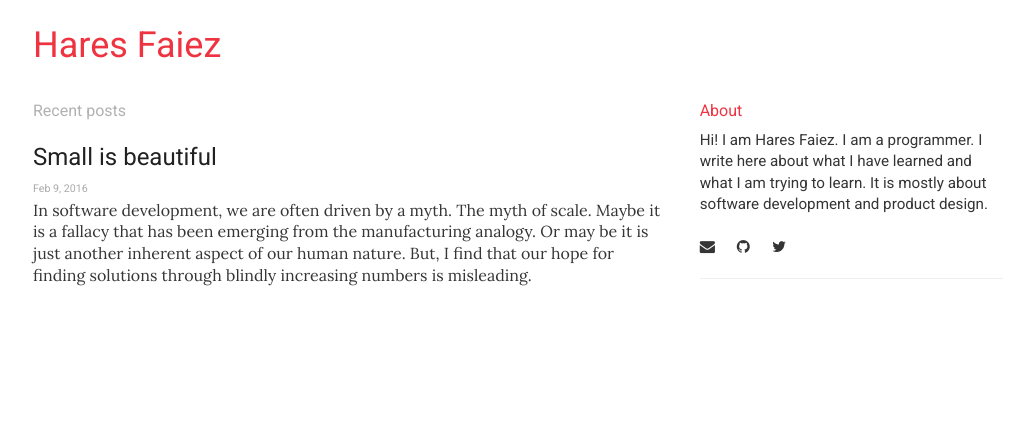
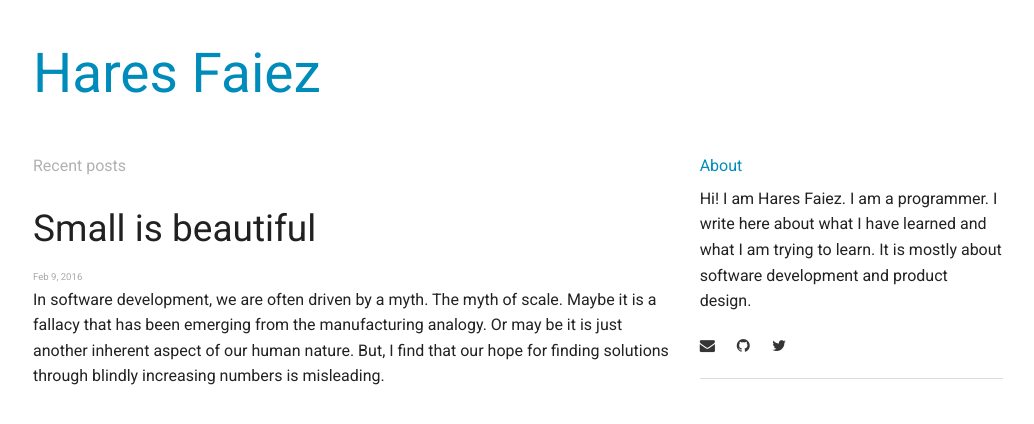
Before and after one commit to haresfaiez/haresfaiez.github.io, a Jekyll site: the page built from index.html, in a window 1280 px wide. Shown: the top 424 px of the page, without its empty margins (122-1156 px from the left). Built offline with Jekyll 4.4.1, drawn with Linux system fonts in a browser that asks for light colours.

Commit message:
Move foundation overridden values to "custom"

```diff
--- a/_sass/custom/_spacing.scss
+++ b/_sass/custom/_spacing.scss
@@ -1,3 +1,7 @@
+.site-title__container {
+    margin: 1em 0;
+}
+
 .post {
     padding: 0 0 1rem 0;
 }
--- a/_sass/custom/_typography.scss
+++ b/_sass/custom/_typography.scss
@@ -1,5 +1,13 @@
 @import url(https://fonts.googleapis.com/css?family=Lora);
 @import url(https://fonts.googleapis.com/css?family=Roboto);
+
+$body-bg: #FFFFFF !default;
+$font-family-serif: "Lora";
+$font-family-sans-serif: "Roboto", "Helvetica Neue", Helvetica, Roboto, Arial, sans-serif !default;
+
+.site-title {
+    font-size: 1.25em;
+}
 
 .post-link {
     color: #212121;
@@ -10,8 +18,6 @@
 }
 
 .post-aside {
-    font-family: "roboto";
-    font-size: 0.95rem;
 }
 
 .post-aside-anchor {
--- a/_sass/foundation/_global.scss
+++ b/_sass/foundation/_global.scss
@@ -19,7 +19,8 @@ $namespace: false !default;
 // set $rem-base to $base-font-size and make sure $base-font-size is a px value.
 $base-font-size: 100% !default;
 
-$base-line-height: 1.35rem !default;
+// $base-line-height is 24px while $base-font-size is 16px
+$base-line-height: 1.5 !default;
 
 //
 // Global Foundation Mixins
@@ -291,7 +292,7 @@ $vapor         : #F6F6F6 !default;
 $white-smoke   : #F5F5F5 !default;
 $silver        : #EFEFEF !default;
 $smoke         : #EEEEEE !default;
-$gainsboro     : #EEEFF0 !default;
+$gainsboro     : #DDDDDD !default;
 $iron          : #CCCCCC !default;
 $base          : #AAAAAA !default;
 $aluminum      : #999999 !default;
@@ -305,17 +306,14 @@ $jet           : #222222 !default;
 $black         : #000000 !default;
 
 // We use these as default colors throughout
-$primary-color: #1C1A3D !default;
+$primary-color: #008CBA !default;   // bondi-blue
 $secondary-color: #e7e7e7 !default; // white-lilac
 $alert-color: #f04124 !default;     // cinnabar
 $success-color: #43AC6A !default;   // sea-green
 $warning-color: #f08a24 !default;   // carrot
 $info-color: #a0d3e8 !default;      // cornflower
-$anchor-color: #EE3440 !default;
 
 // We use these to define default font stacks
-$font-family-lato: 'Lora';
-$heading-font-family: 'Roboto';
 $font-family-sans-serif: "Helvetica Neue", Helvetica, Roboto, Arial, sans-serif !default;
 $font-family-serif: Georgia, Cambria, "Times New Roman", Times, serif !default;
 $font-family-monospace: Consolas, "Liberation Mono", Courier, monospace !default;
@@ -325,9 +323,9 @@ $font-weight-normal: normal !default;
 $font-weight-bold: bold !default;
 
 // We use these to control various global styles
-$body-bg: #FFFFFF !default;
-$body-font-color: #353536 !default;
-$body-font-family: $font-family-lato !default;
+$body-bg: #fff !default;
+$body-font-color: #222 !default;
+$body-font-family: $font-family-sans-serif !default;
 $body-font-weight: $font-weight-normal !default;
 $body-font-style: normal !default;
 
--- a/_sass/foundation/_type.scss
+++ b/_sass/foundation/_type.scss
@@ -7,20 +7,20 @@
 $include-html-type-classes: $include-html-classes !default;
 
 // We use these to control header font styles
-$header-font-family: $heading-font-family !default;
+$header-font-family: $body-font-family !default;
 $header-font-weight: $font-weight-normal !default;
 $header-font-style: normal !default;
 $header-font-color: $jet !default;
-$header-line-height: $base-line-height !default;
+$header-line-height: 1.4 !default;
 $header-top-margin: .2rem !default;
 $header-bottom-margin: .5rem !default;
 $header-text-rendering: optimizeLegibility !default;
 
 // We use these to control header font sizes
-$h1-font-size: 2.25rem !default;
-$h2-font-size: 1.5rem !default;
-$h3-font-size: 1.3125rem !default;
-$h4-font-size: 1.125rem !default;
+$h1-font-size: rem-calc(44) !default;
+$h2-font-size: rem-calc(37) !default;
+$h3-font-size: rem-calc(27) !default;
+$h4-font-size: rem-calc(23) !default;
 $h5-font-size: rem-calc(18) !default;
 $h6-font-size: 1rem !default;
 
@@ -33,25 +33,24 @@ $h5-font-reduction: 0 !default;
 $h6-font-reduction: 0 !default;
 
 // These control how subheaders are styled.
-$subheader-line-height: $base-line-height !default;
+$subheader-line-height: 1.4 !default;
 $subheader-font-color: scale-color($header-font-color, $lightness: 35%) !default;
 $subheader-font-weight: $font-weight-normal !default;
 $subheader-top-margin: .2rem !default;
 $subheader-bottom-margin: .5rem !default;
 
 // A general <small> styling
-$small-font-size: 0.667rem !default;
+$small-font-size: 60% !default;
 $small-font-color: scale-color($header-font-color, $lightness: 35%) !default;
-$small-font-family: 'Roboto';
 
 // We use these to style paragraphs
 $paragraph-font-family: inherit !default;
 $paragraph-font-weight: $font-weight-normal !default;
 $paragraph-font-size: 1rem !default;
-$paragraph-line-height: $base-line-height !default;
+$paragraph-line-height: 1.6 !default;
 $paragraph-margin-bottom: rem-calc(20) !default;
 $paragraph-aside-font-size: rem-calc(14) !default;
-$paragraph-aside-line-height: $base-line-height !default;
+$paragraph-aside-line-height: 1.35 !default;
 $paragraph-aside-font-style: italic !default;
 $paragraph-text-rendering: optimizeLegibility !default;
 
@@ -68,7 +67,7 @@ $code-padding: rem-calc(2) rem-calc(5) rem-calc(1) !default;
 // We use these to style anchors
 $anchor-text-decoration: none !default;
 $anchor-text-decoration-hover: none !default;
-$anchor-font-color: $anchor-color !default;
+$anchor-font-color: $primary-color !default;
 $anchor-font-color-hover: scale-color($anchor-font-color, $lightness: -14%) !default;
 
 // We use these to style the <hr> element
@@ -303,7 +302,6 @@ $align-class-breakpoints:
     small {
       font-size: $small-font-size;
       line-height: inherit;
-      font-family: $small-font-family;
     }
 
     code {
```
